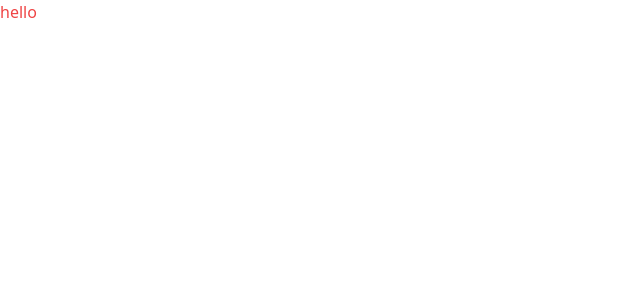
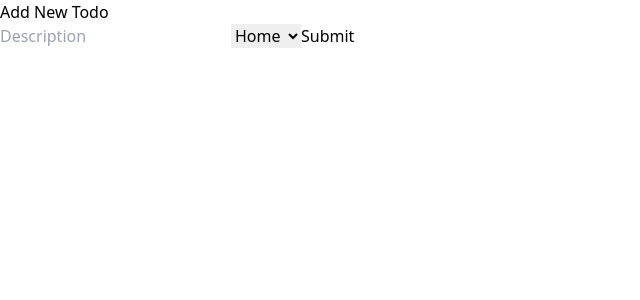
Before and after one commit to levy002/todo_ts, a React (Create React App) app: page / in a window 1280 px wide. Shown: the top 300 px of the page, without its empty margins (0-640 px from the left). Built offline with nearby package versions, Linux system fonts and the light colour scheme.

Commit message:
Add new todo form

```diff
--- a/src/App.tsx
+++ b/src/App.tsx
@@ -1,9 +1,10 @@
 import React from 'react';
+import TodoForm from './components/TodoForm';
 
 function App() {
   return (
     <div className="App">
-      <h1 className='text-red-500'>hello</h1>
+      <TodoForm />
     </div>
   );
 }
--- /dev/null
+++ b/src/components/TodoForm.tsx
@@ -0,0 +1,39 @@
+import React from 'react';
+import { useForm, SubmitHandler } from "react-hook-form"
+
+enum CategoryEnum {
+    Home = "Home",
+    School = "School",
+    Sport = "Sport",
+    Other = "Other"
+}
+
+interface ITodoInput {
+  description: string
+  category: CategoryEnum
+}
+
+const TodoForm: React.FC = () => {
+  const { register, handleSubmit, reset } = useForm<ITodoInput>()
+  const onSubmit: SubmitHandler<ITodoInput> = (data) => {
+    console.log(data);
+}
+
+  return (
+    <section>
+      <h2>Add New Todo</h2>
+    <form onSubmit={handleSubmit(onSubmit)}>
+      <input {...register("description", { required: true })} placeholder='Description'/>
+      <select {...register("category", { required: true })}>
+        <option value="Home">Home</option>
+        <option value="School">School</option>
+        <option value="Sport">Sport</option>
+        <option value="Other">Other</option>
+      </select>
+      <input type="submit" />
+    </form>
+    </section>
+  )
+};
+
+export default TodoForm;
```
